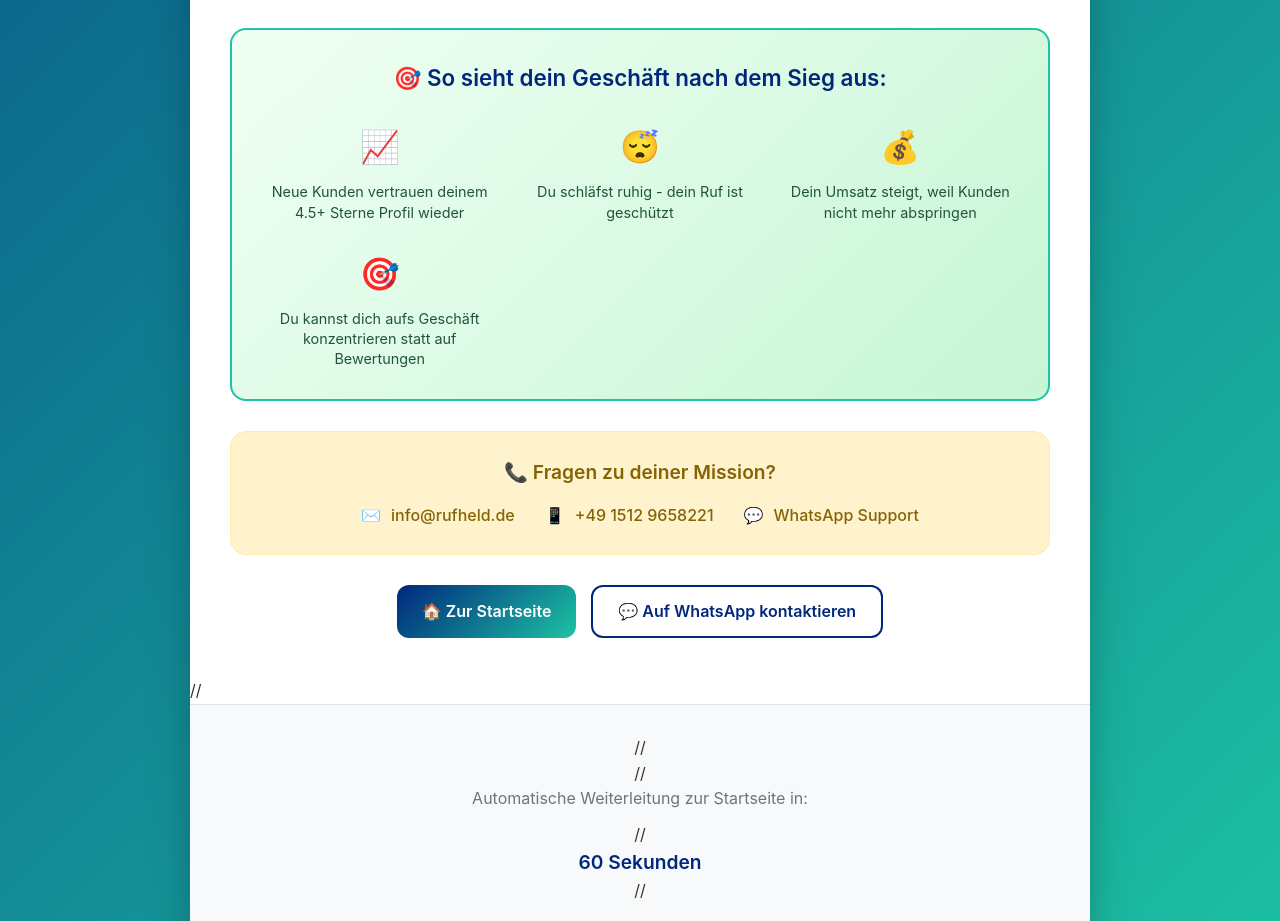
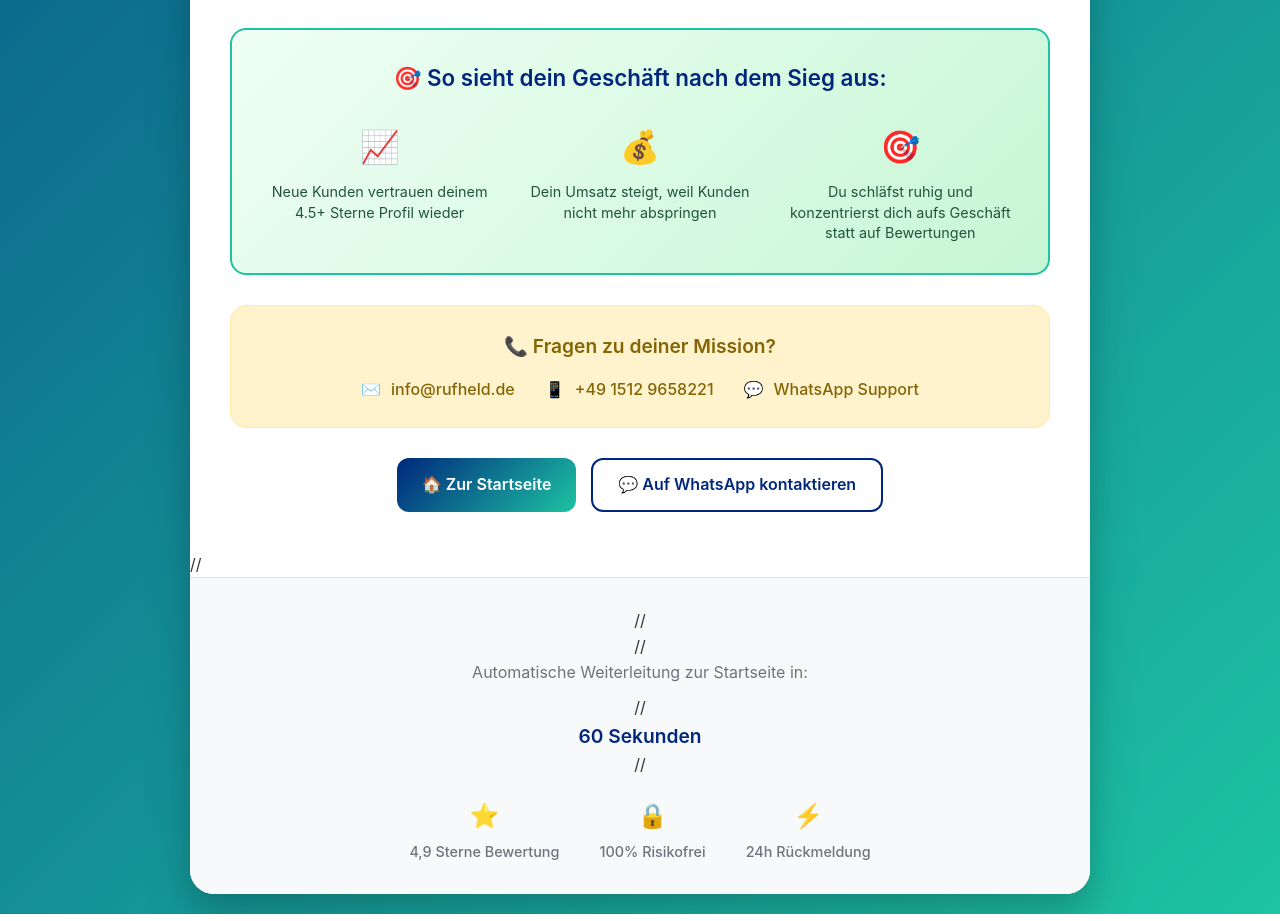
Before and after one commit to Rufheld/rufheld-review-mvp, a website: page thank-you.html in a window 1280 px wide. Shown: the part 1677-2598 px from the top of the page. Drawn offline with Linux system fonts and the light colour scheme.

Commit message:
Update thank-you.html

```diff
--- a/thank-you.html
+++ b/thank-you.html
@@ -653,16 +653,12 @@
                         <p>Neue Kunden vertrauen deinem 4.5+ Sterne Profil wieder</p>
                     </div>
                     <div class="vision-item">
-                        <div class="vision-icon">😴</div>
-                        <p>Du schläfst ruhig - dein Ruf ist geschützt</p>
-                    </div>
-                    <div class="vision-item">
                         <div class="vision-icon">💰</div>
                         <p>Dein Umsatz steigt, weil Kunden nicht mehr abspringen</p>
                     </div>
                     <div class="vision-item">
                         <div class="vision-icon">🎯</div>
-                        <p>Du kannst dich aufs Geschäft konzentrieren statt auf Bewertungen</p>
+                        <p> Du schläfst ruhig und konzentrierst dich aufs Geschäft statt auf Bewertungen</p>
                     </div>
                 </div>
             </div>
```
